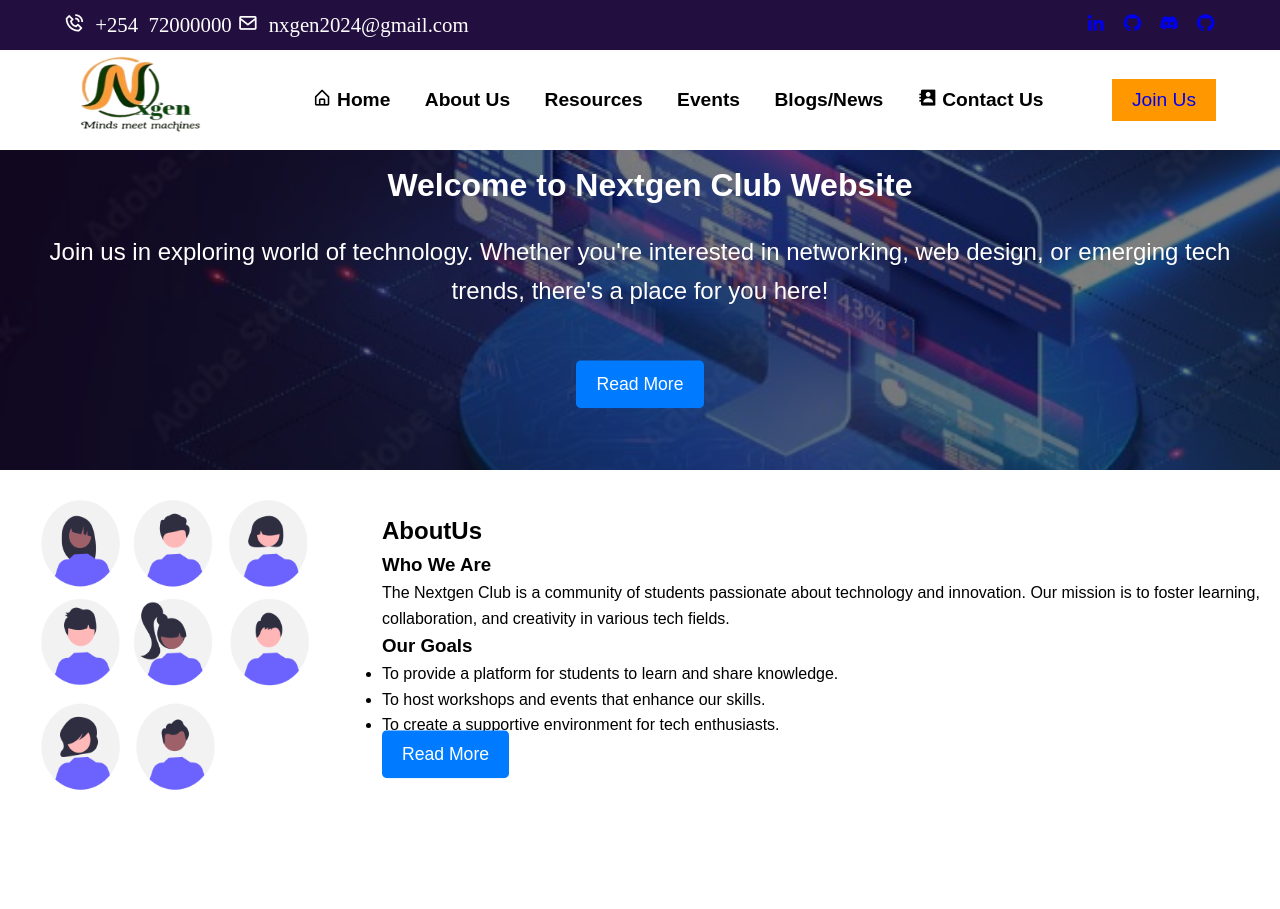
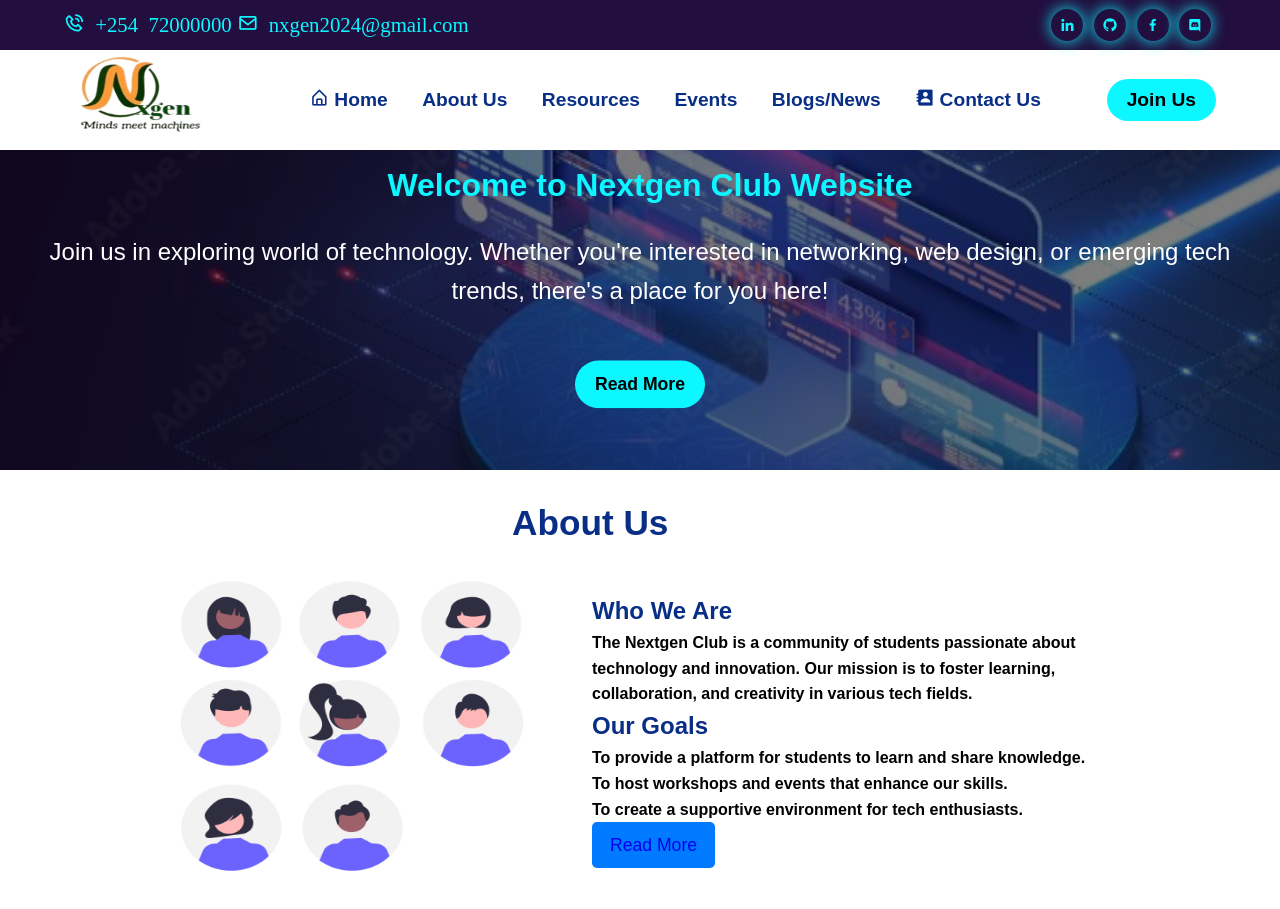
Before and after one commit to Kelvinnambale/Student-club-website, a plain HTML site: page index.html in a window 1280 px wide. Before the commit the page ends 828 px from the top, so only its background shows below. Drawn offline with nearby package versions, Linux system fonts and the light colour scheme.

Commit message:
updated html and css

```diff
--- a/index.html
+++ b/index.html
@@ -19,11 +19,11 @@
             <a href="#">REGISTER</a>
         </div>
         -->
-        <div class="social-icons">
-            <a href="#" aria-label="LinkedIn"><i class='bx bxl-linkedin' ></i></a>
-            <a href="#" aria-label="Github"><i class='bx bxl-github' ></i></a>
-            <a href="#" aria-label="Discord"><i class='bx bxl-discord-alt' ></i></a>
-            <a href="#" aria-label="Search"><i class='bx bxl-github' ></i></a>
+        <div class="social-media">
+            <a href="https://www.linkedin.com/in/kelvinnambale/" target="_blank"><i class='bx bxl-linkedin' ></i></a>
+            <a href="https://github.com/Kelvinnambale" target="_blank"><i class='bx bxl-github' ></i></a>
+            <a href="https://www.facebook.com/profile.php?id=100076959077548" target="_blank"><i class='bx bxl-facebook' ></i></a>
+            <a href="https://discord.com/channels/@me" target="_blank"><i class='bx bxl-discord' ></i></a>
         </div>
     </div>
 
@@ -66,25 +66,30 @@
             <a href="#" class="read-more-btn">Read More</a>
         </div>
     </section>
-    <section class="about">
+
+    <!--About Section-->
+
+    <section class="about-section">
+        <div>
+            <h2 class="heading">About <span>Us</span></h2>
+        </div>
+        <div class="about">
             <div class="about-img">
                 <img src="images/about.png" width="350px" height="350px" alt="About">
             </div>
 
             <div class="about-content">
-            <h2 class="heading">About<span>Us</span></h2>
+
                 <h3>Who We Are</h3>
-            <p>The Nextgen Club is a community of students passionate about technology and innovation.
+                <p id="about-para">The Nextgen Club is a community of students passionate about technology and innovation.
                 Our mission is to foster learning, collaboration, and creativity in various tech fields.</p>
                 <h3>Our Goals</h3>
-            <ul>
-                <li>To provide a platform for students to learn and share knowledge.</li>
-                <li>To host workshops and events that enhance our skills.</li>
-                <li>To create a supportive environment for tech enthusiasts.</li>
-            </ul>
-            <p></p>
-            <div class="btn-box" id="btn_bx">
-                <a href="#" class="read-more-btn">Read More</a>
+                <p>To provide a platform for students to learn and share knowledge.<p>
+                <p>To host workshops and events that enhance our skills.</p>
+                <p>To create a supportive environment for tech enthusiasts.</p>
+
+                <div class="read-more-btn">
+                    <a href="#">Read More</a>
                 </div>
         </div>
     </section>
--- a/style.css
+++ b/style.css
@@ -17,8 +17,9 @@
     --text-color: #000000;
     --second-text-color: #ffffff;
     --backgrnd-color: #220e3f;
-    --hover-color: #8ad3fd;
-    --main-color: #082e86;
+    --hover-color: #0cf7ff;
+    --main-color: #01240f;
+    --third-color:#082e86;
 }
 /* Animation which makes H1 to move from left to right while the page loads*/
 @keyframes slideIn {
@@ -44,7 +45,7 @@ body {
 }
 .top-bar{
     background-color: var(--backgrnd-color);
-    color: var(--second-text-color);
+    color: var(--hover-color);
     padding: 10px 5%;
     display: flex;
     justify-content: space-between;
@@ -56,9 +57,46 @@ body {
 .contact-info{
     margin-left: 0px 30px;
 }
-.social-icons a {
-    margin-left: 10px;
-    font-size: 1.3rem;
+
+.social-media a{
+      display: inline-flex;
+      justify-content: center;
+      align-items: center;
+      width: 2rem;
+      height: 2rem;
+      background: transparent;
+      margin: 1.5rem 0.3rem 1.5rem 0;
+      border-radius: 50%;
+      color: var(--hover-color);
+      transition: .5s ease;
+      box-shadow: 0 0 1rem var(--hover-color);
+      position: relative;
+      z-index: 1;
+      overflow: hidden;
+      padding: 0 1rem;
+}
+.social-media a i{
+    font-size: 1.0rem;
+}
+.social-media a:hover{
+    background: var(--hover-color);
+    color: #000000;
+    box-shadow: var(--neon-box-shadow);
+    transform: translateY(-.5rem);
+}
+.social-media a::before{
+    content: "";
+    position: absolute;
+    top: 0;
+    left: 0;
+    background: var(--hover-color);
+    width: 0;
+    height: 100%;
+    z-index: -1;
+    transition: .6s;
+}
+.social-media a:hover::before{
+    width: 100%;
 }
 .main-header{
     display: flex;
@@ -75,16 +113,20 @@ body {
 .nav-links a {
     margin-left: 30px;
     text-decoration: none;
-    color: var(--text-color);
-    font-weight: bold;
+    color: var(--third-color);
+    font-weight: bolder;
     font-size: 1.2rem;
 }
 .admission-btn {
-    background-color: #ff9800;
-    color: white;
+    background-color: var(--hover-color);
     padding: 10px 20px;
     cursor: pointer;
     font-size: 1.2rem;
+    border-radius: 50px;
+}
+.admission-btn a{
+    color: var(--text-color);
+    font-weight: bold;
 }
 .home{
     position: relative;
@@ -127,7 +169,7 @@ body {
 .content {
     position: relative;
     z-index: 3;
-    color: white;
+    color: var(--hover-color);
     text-align: center;
     padding: 10px;
 }
@@ -142,15 +184,17 @@ body {
     font-size: 1.5em;
     animation: slideIn 1s ease-out 0.5s both, float 3s ease-in-out 1s infinite;
     margin-bottom: 50px;
+    color: var(--second-text-color);
 }
 .content .read-more-btn{
     display: inline-block;
         padding: 10px 20px;
-        background-color: #007bff;
-        color: white;
+        background-color: var(--hover-color);
+        color: var(--text-color);
         text-decoration: none;
-        border-radius: 5px;
+        border-radius: 50px;
         font-size: 1.1em;
+        font-weight: bold;
         transition: background-color 0.3s ease;
         animation: slideIn 1s ease-out 1s both;
         animation: slideIn 1s ease-out 0.5s both, float 3s ease-in-out 1s infinite;
@@ -159,17 +203,42 @@ body {
     display: flex;
     justify-content: center;
     align-items: center;
-    gap: 2rem;
+    gap: 1rem;
+    margin: 0% 10% 0 10%;
+}
+.about-img img{
+        width: 35vw;
+}
+.about-section .heading{
+    align-items: center;
+    font-size: 2.2em;
+    color: var(--third-color);
+    margin-left: 40%;
+    margin-top: 25px;
+}
+.about-content h2{
+    text-align: left;
+    line-height: 1.2;
+    color: var(--third-color);
+
+}
+.about-content h3{
+    font-size: 1.5em;
+    color: var(--main-color);
+    color: var(--third-color);
+    font-weight: bold;
+}
+.about-content p{
+    font-size: 1.0em;
+    font-weight: 600;
 }
 .about .read-more-btn{
     display: inline-block;
-    padding: 10px 20px;
+    padding: 9px 18px;
     background-color: #007bff;
     color: white;
     text-decoration: none;
     border-radius: 5px;
     font-size: 1.1em;
     transition: background-color 0.3s ease;
-    animation: slideIn 1s ease-out 1s both;
-    animation: slideIn 1s ease-out 0.5s both, float 3s ease-in-out 1s infinite;
 }
```
Lines whose indentation alone changed are shown as unchanged.
